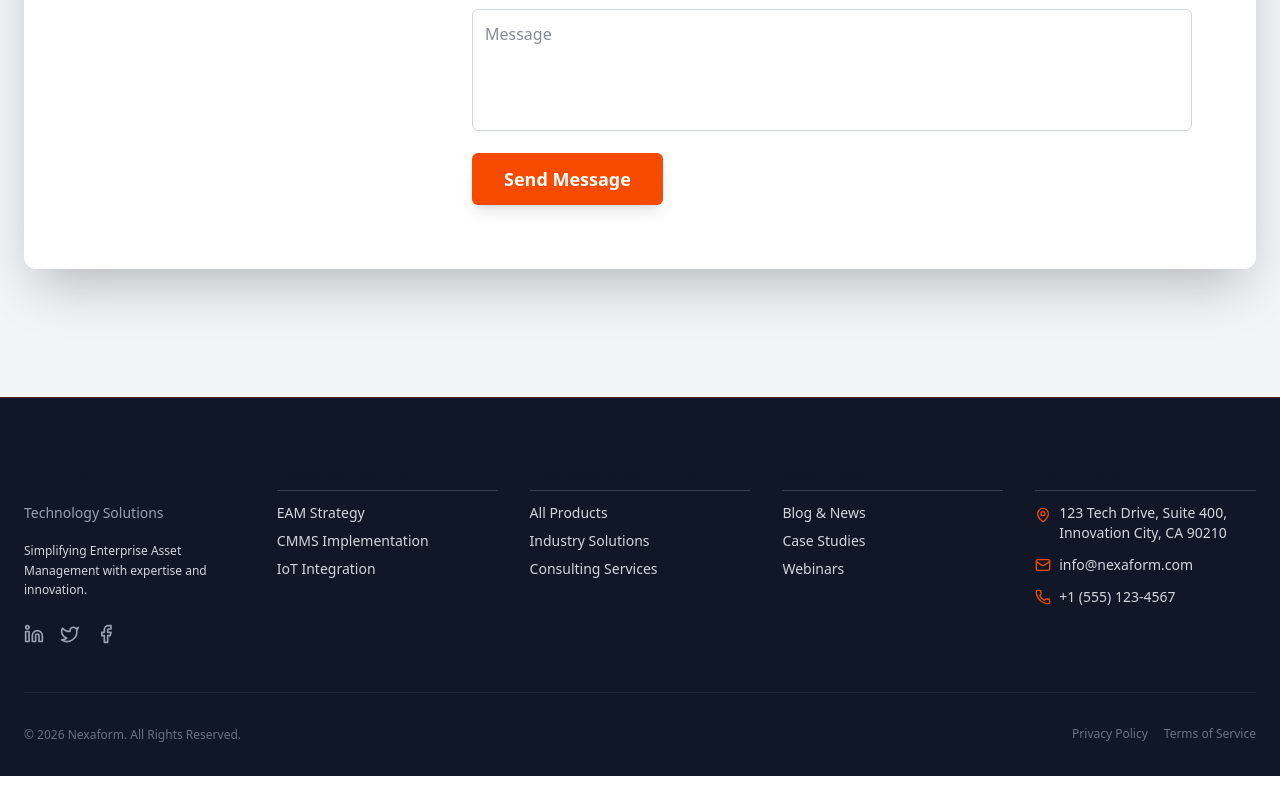
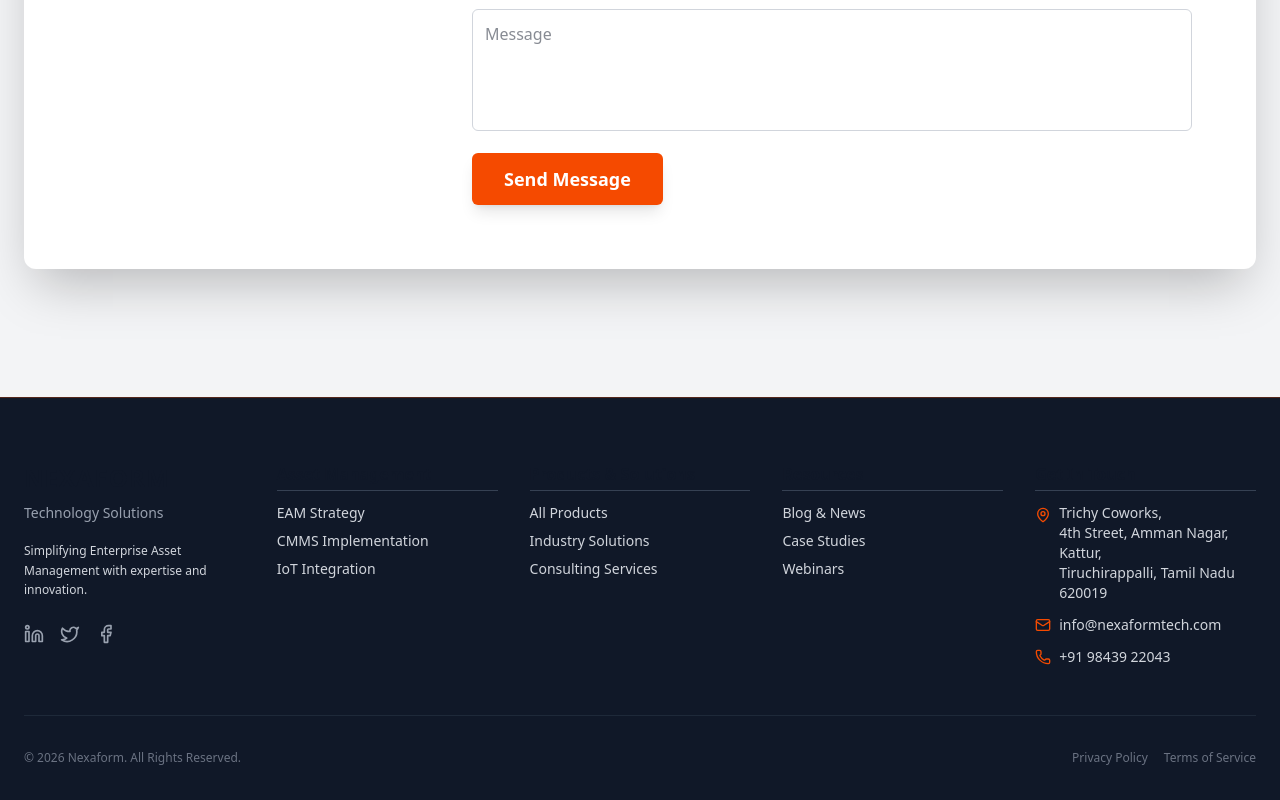
Before and after one commit to muthu-gmc/nft-website, a Next.js app: page / in a window 1280 px wide. Shown: the part 4854-5654 px from the top of the page. Before the commit the page ends 5630 px from the top, so only its background shows below. Built offline with nearby package versions, Linux system fonts and the light colour scheme.

Commit message:
Update footer contact details for Trichy Coworks

```diff
--- a/src/components/Footer.tsx
+++ b/src/components/Footer.tsx
@@ -108,16 +108,31 @@ export const Footer = () => {
             <ul className="space-y-3 text-sm">
               <li className="flex items-start space-x-2">
                 <MapPin className="w-4 h-4 mt-1 text-orange-600 flex-shrink-0" />
-                <span>123 Tech Drive, Suite 400, Innovation City, CA 90210</span>
+               <span>
+  Trichy Coworks,<br />
+  4th Street, Amman Nagar, Kattur,<br />
+  Tiruchirappalli, Tamil Nadu 620019
+</span>
+
               </li>
+    <li className="flex items-center space-x-2">
+  <Mail className="w-4 h-4 text-orange-600 flex-shrink-0" />
+  <Link
+    href="mailto:info@nexaformtech.com"
+    className="hover:text-white transition-colors"
+  >
+    info@nexaformtech.com
+  </Link>
+</li>
+
+
               <li className="flex items-center space-x-2">
-                <Mail className="w-4 h-4 text-orange-600 flex-shrink-0" />
-                <Link href="mailto:info@nexaform.com" className="hover:text-white transition-colors">info@nexaform.com</Link>
-              </li>
-              <li className="flex items-center space-x-2">
-                <Phone className="w-4 h-4 text-orange-600 flex-shrink-0" />
-                <Link href="tel:+15551234567" className="hover:text-white transition-colors">+1 (555) 123-4567</Link>
-              </li>
+  <Phone className="w-4 h-4 text-orange-600 flex-shrink-0" />
+  <Link href="tel:+919843922043" className="hover:text-white transition-colors">
+    +91 98439 22043
+  </Link>
+</li>
+
             </ul>
           </div>
 
```
